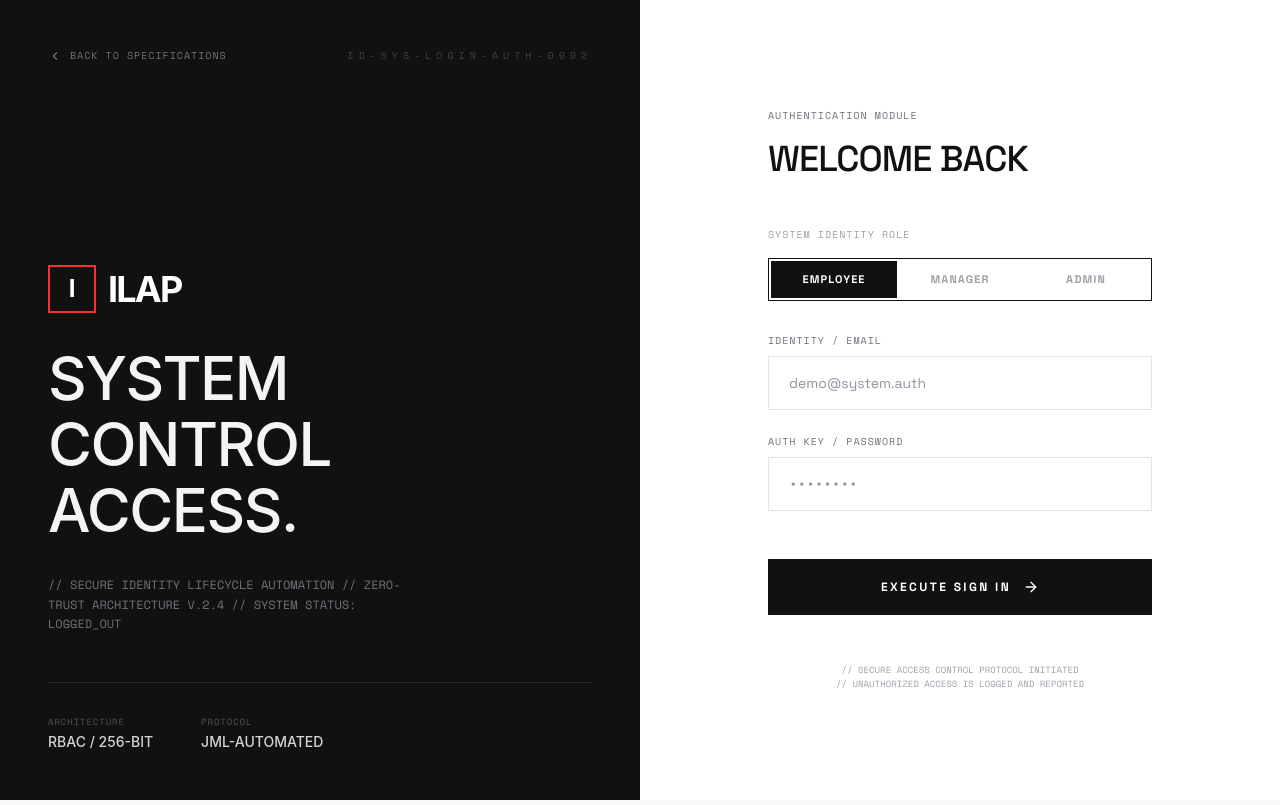
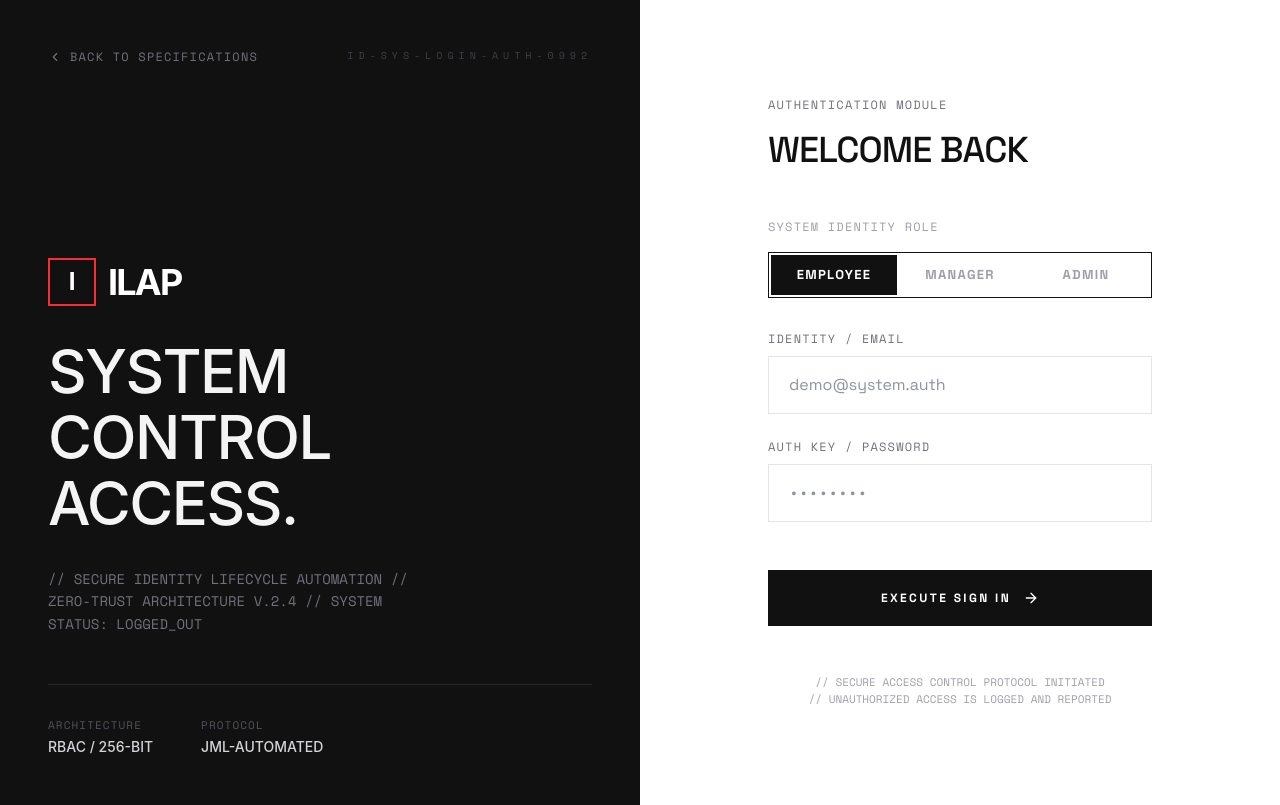
Before and after one commit to vinodkadli7022/IAM-lifecycle, a React (Vite) app in the folder client/: page /login in a window 1280 px wide. Built offline with nearby package versions, Linux system fonts and the light colour scheme; no server answers.

Commit message:
Design: Increase base font sizes for better readability

```diff
--- a/client/src/pages/LandingPage.jsx
+++ b/client/src/pages/LandingPage.jsx
@@ -31,7 +31,7 @@ const LandingPage = () => {
             padding: 16px 48px;
             background: #18181A;
             color: #FFFFFF;
-            font-size: 11px;
+            font-size: 13px;
             font-weight: 700;
             letter-spacing: 0.1em;
             text-transform: uppercase;
@@ -62,7 +62,7 @@ const LandingPage = () => {
             padding: 12px 48px;
             background: #27272A;
             color: #A1A1AA;
-            font-size: 10px;
+            font-size: 11px;
             font-weight: 600;
             letter-spacing: 0.15em;
             text-transform: uppercase;
@@ -84,7 +84,7 @@ const LandingPage = () => {
             max-width: 600px;
           }
           .hero-pretitle {
-            font-size: 10px;
+            font-size: 12px;
             font-weight: 700;
             letter-spacing: 0.2em;
             text-transform: uppercase;
@@ -101,7 +101,7 @@ const LandingPage = () => {
             text-transform: uppercase;
           }
           .hero p {
-            font-size: 16px;
+            font-size: 18px;
             color: #52525B;
             line-height: 1.6;
             margin-bottom: 48px;
@@ -131,7 +131,7 @@ const LandingPage = () => {
             padding: 16px 32px;
             background: #FFFFFF;
             color: #111111;
-            font-size: 11px;
+            font-size: 13px;
             font-weight: 700;
             letter-spacing: 0.15em;
             text-transform: uppercase;
@@ -176,7 +176,7 @@ const LandingPage = () => {
             justify-content: space-between;
             padding: 16px 0;
             border-bottom: 1px solid #E5E5E5;
-            font-size: 11px;
+            font-size: 13px;
             font-weight: 700;
             letter-spacing: 0.15em;
             text-transform: uppercase;
@@ -232,7 +232,7 @@ const LandingPage = () => {
             margin-bottom: 12px;
           }
           .stat-label {
-            font-size: 10px;
+            font-size: 12px;
             font-weight: 700;
             color: #A1A1AA;
             letter-spacing: 0.15em;
@@ -259,7 +259,7 @@ const LandingPage = () => {
             gap: 12px;
           }
           .section-caption {
-            font-size: 10px;
+            font-size: 12px;
             font-weight: 700;
             letter-spacing: 0.15em;
             color: #111111;
@@ -319,7 +319,7 @@ const LandingPage = () => {
             margin-bottom: 32px;
           }
           .jml-targets-label {
-            font-size: 9px;
+            font-size: 11px;
             font-weight: 700;
             letter-spacing: 0.15em;
             color: #A1A1AA;
--- a/client/src/pages/Login.jsx
+++ b/client/src/pages/Login.jsx
@@ -60,7 +60,7 @@ const Login = () => {
                 }
                 .role-btn {
                     padding: 10px;
-                    font-size: 11px;
+                    font-size: 13px;
                     font-weight: 700;
                     text-transform: uppercase;
                     letter-spacing: 0.1em;
@@ -86,7 +86,7 @@ const Login = () => {
                 {/* Back to Site */}
                 <button
                   onClick={() => navigate('/')}
-                  className="relative z-10 flex items-center gap-2 text-zinc-500 hover:text-white transition-colors mono text-[10px] uppercase tracking-widest mb-24 w-fit"
+                  className="relative z-10 flex items-center gap-2 text-zinc-500 hover:text-white transition-colors mono text-[12px] uppercase tracking-widest mb-24 w-fit"
                 >
                     <ChevronLeft size={14} /> Back to specifications
                 </button>
@@ -103,7 +103,7 @@ const Login = () => {
                         SYSTEM<br />CONTROL<br />ACCESS.
                     </h2>
 
-                    <p className="text-zinc-500 max-w-sm mono text-xs leading-relaxed mb-12">
+                    <p className="text-zinc-500 max-w-sm mono text-sm leading-relaxed mb-12">
                         // SECURE IDENTITY LIFECYCLE AUTOMATION
                         // ZERO-TRUST ARCHITECTURE V.2.4
                         // SYSTEM STATUS: LOGGED_OUT
@@ -111,11 +111,11 @@ const Login = () => {
 
                     <div className="border-t border-zinc-800 pt-8 flex gap-12">
                         <div>
-                            <div className="text-zinc-600 mono text-[9px] uppercase tracking-widest mb-1">Architecture</div>
+                            <div className="text-zinc-600 mono text-[11px] uppercase tracking-widest mb-1">Architecture</div>
                             <div className="text-zinc-300 text-sm font-medium">RBAC / 256-BIT</div>
                         </div>
                         <div>
-                            <div className="text-zinc-600 mono text-[9px] uppercase tracking-widest mb-1">Protocol</div>
+                            <div className="text-zinc-600 mono text-[11px] uppercase tracking-widest mb-1">Protocol</div>
                             <div className="text-zinc-300 text-sm font-medium">JML-AUTOMATED</div>
                         </div>
                     </div>
@@ -137,7 +137,7 @@ const Login = () => {
                     </div>
 
                     <div className="mb-12">
-                        <span className="mono text-[10px] text-zinc-500 uppercase tracking-widest mb-4 block">Authentication Module</span>
+                        <span className="mono text-[12px] text-zinc-500 uppercase tracking-widest mb-4 block">Authentication Module</span>
                         <h3 className="text-4xl font-medium uppercase tracking-tight text-[#111111]">Welcome Back</h3>
                     </div>
 
@@ -145,7 +145,7 @@ const Login = () => {
 
                         {/* Role Selector Header */}
                         <div className="space-y-4">
-                            <label className="mono text-[10px] text-zinc-400 uppercase tracking-widest block">System Identity Role</label>
+                            <label className="mono text-[12px] text-zinc-400 uppercase tracking-widest block">System Identity Role</label>
                             <div className="role-selector">
                                 <button
                                     type="button"
@@ -173,7 +173,7 @@ const Login = () => {
 
                         <div className="space-y-6">
                             <div className="space-y-2">
-                                <label htmlFor="identifier" className="mono text-[10px] text-zinc-500 uppercase tracking-widest block">
+                                <label htmlFor="identifier" className="mono text-[12px] text-zinc-500 uppercase tracking-widest block">
                                     Identity / Email
                                 </label>
                                 <input
@@ -181,7 +181,7 @@ const Login = () => {
                                     name="identifier"
                                     type="text"
                                     required
-                                    className="w-full brutalist-input px-5 py-4 text-sm focus:ring-0"
+                                    className="w-full brutalist-input px-5 py-4 text-base focus:ring-0"
                                     placeholder="demo@system.auth"
                                     value={identifier}
                                     onChange={(e) => setIdentifier(e.target.value)}
@@ -189,7 +189,7 @@ const Login = () => {
                             </div>
 
                             <div className="space-y-2">
-                                <label htmlFor="password" className="mono text-[10px] text-zinc-500 uppercase tracking-widest block">
+                                <label htmlFor="password" className="mono text-[12px] text-zinc-500 uppercase tracking-widest block">
                                     Auth Key / Password
                                 </label>
                                 <input
@@ -197,7 +197,7 @@ const Login = () => {
                                     name="password"
                                     type="password"
                                     required
-                                    className="w-full brutalist-input px-5 py-4 text-sm focus:ring-0 mono"
+                                    className="w-full brutalist-input px-5 py-4 text-base focus:ring-0 mono"
                                     placeholder="••••••••"
                                     value={password}
                                     onChange={(e) => setPassword(e.target.value)}
@@ -215,7 +215,7 @@ const Login = () => {
                         </div>
                     </form>
 
-                    <p className="mt-12 mono text-[9px] text-zinc-400 text-center leading-relaxed">
+                    <p className="mt-12 mono text-[11px] text-zinc-400 text-center leading-relaxed">
                         // SECURE ACCESS CONTROL PROTOCOL INITIATED<br />
                         // UNAUTHORIZED ACCESS IS LOGGED AND REPORTED
                     </p>
```
